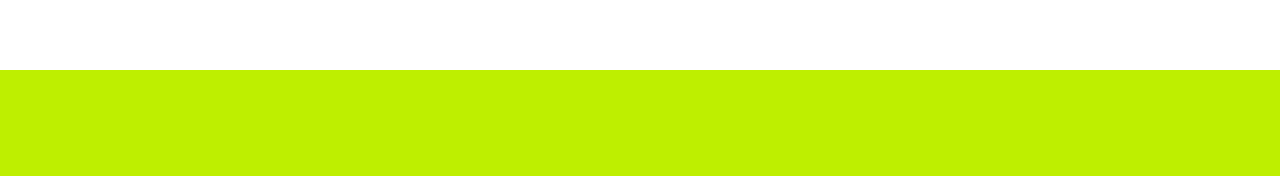
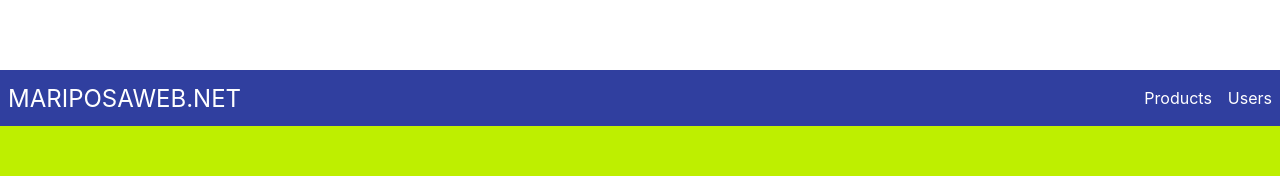
Before and after one commit to DanSimonson/customer-list, a React (Create React App) app: page / in a window 1280 px wide. Shown: the top 176 px of the page. Built offline with nearby package versions, Linux system fonts and the light colour scheme; no server answers; the database is empty.

Commit message:
added toolbar

```diff
--- a/src/App.js
+++ b/src/App.js
@@ -6,16 +6,16 @@ import { Route, BrowserRouter } from "react-router-dom";
 import Home from "./components/Home";
 import Edit from "./components/Edit";
 import Add from "./components/Add";
+import Toolbar from "./components/Toolbar/Toolbar";
 class App extends Component {
   render() {
     return (
       <div className="App">
+        <Toolbar />
         <BrowserRouter>
-          <div className="App">
-            <Route exact path="/" component={Home} />
-            <Route path="/edit" component={Edit} />
-            <Route path="/add" component={Add} />
-          </div>
+          <Route exact path="/" component={Home} />
+          <Route path="/edit" component={Edit} />
+          <Route path="/add" component={Add} />
         </BrowserRouter>
       </div>
     );
--- a/src/components/AddForm.js
+++ b/src/components/AddForm.js
@@ -4,6 +4,7 @@ import { Formik, Field, Form } from "formik";
 import { TextField, Button, Radio, Checkbox } from "@material-ui/core";
 import { FontAwesomeIcon } from "@fortawesome/react-fontawesome";
 import "./AddForm.css";
+//import Toolbar from "./Toolbar/Toolbar";
 import * as Yup from "yup";
 import axios from "axios";
 import Error from "./Errors";
--- a/src/components/Home.js
+++ b/src/components/Home.js
@@ -2,6 +2,8 @@ import React, { Component } from "react";
 import "./Home.css";
 import firebase from "../Firestore";
 import Table from "./Table";
+import Toolbar from "./Toolbar/Toolbar";
+
 class Home extends Component {
   constructor(props) {
     super(props);
```
